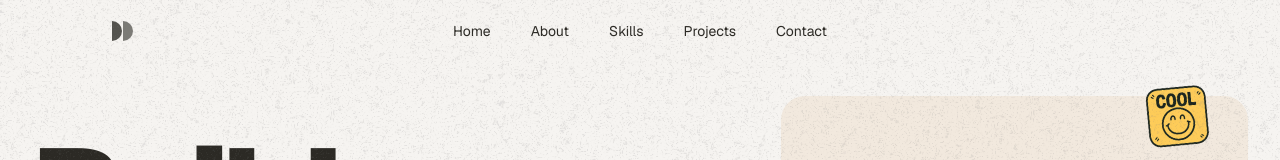
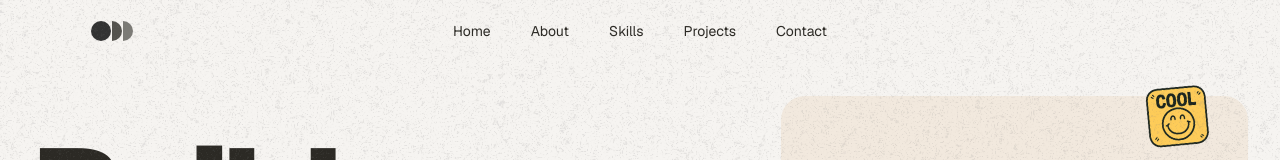
Before and after one commit to echozyr2001/portfolio-demo, a Next.js app: page / in a window 1280 px wide. Shown: the top 160 px of the page. Built offline with nearby package versions, Linux system fonts and the light colour scheme; a web font is replaced by a local one.

Commit message:
fix: logo

```diff
--- a/components/Logo.tsx
+++ b/components/Logo.tsx
@@ -11,18 +11,11 @@ export function Logo() {
       fill="none"
       xmlns="http://www.w3.org/2000/svg"
     >
-      <defs>
-        <linearGradient id="modernGradient" x1="0%" y1="0%" x2="100%" y2="0%">
-          <stop offset="0%" stopColor={COLORS.text} />
-          <stop offset="100%" stopColor={COLORS.dark} />
-        </linearGradient>
-      </defs>
+      <circle cx="12" cy="12" r="10" fill={COLORS.dark} />
 
-      <circle cx="12" cy="12" r="10" fill="url(#modernGradient)" />
+      <path d="M 23,2 A 10,10 0 0,1 23,22 Z" fill={COLORS.text} opacity="0.8" />
 
-      <path d="M 23 2 A 10 10 0 0 1 23 22 Z" fill={COLORS.text} opacity="0.8" />
-
-      <path d="M 34 2 A 10 10 0 0 1 34 22 Z" fill={COLORS.text} opacity="0.6" />
+      <path d="M 34,2 A 10,10 0 0,1 34,22 Z" fill={COLORS.text} opacity="0.6" />
     </svg>
   );
 }
```
